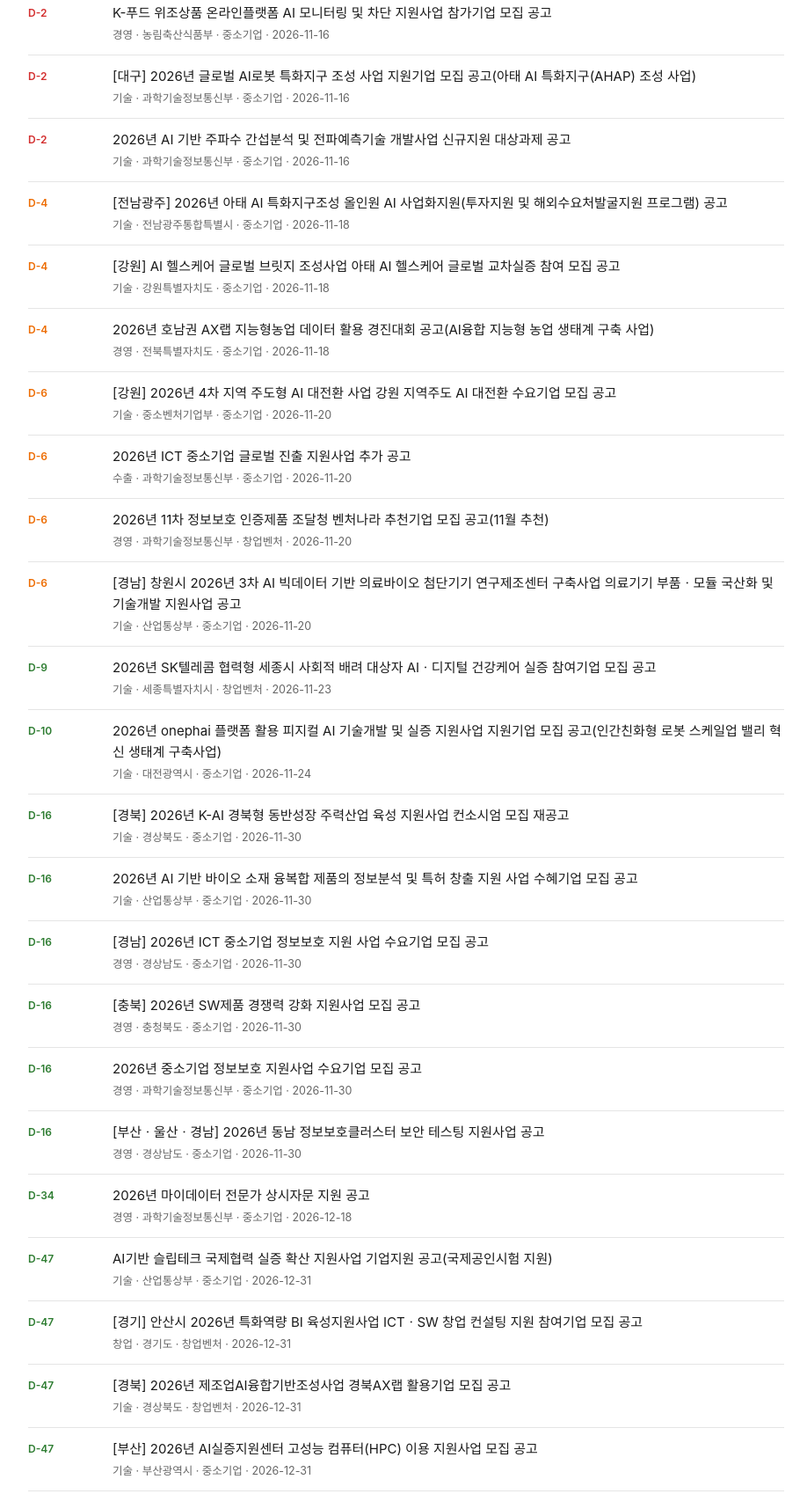
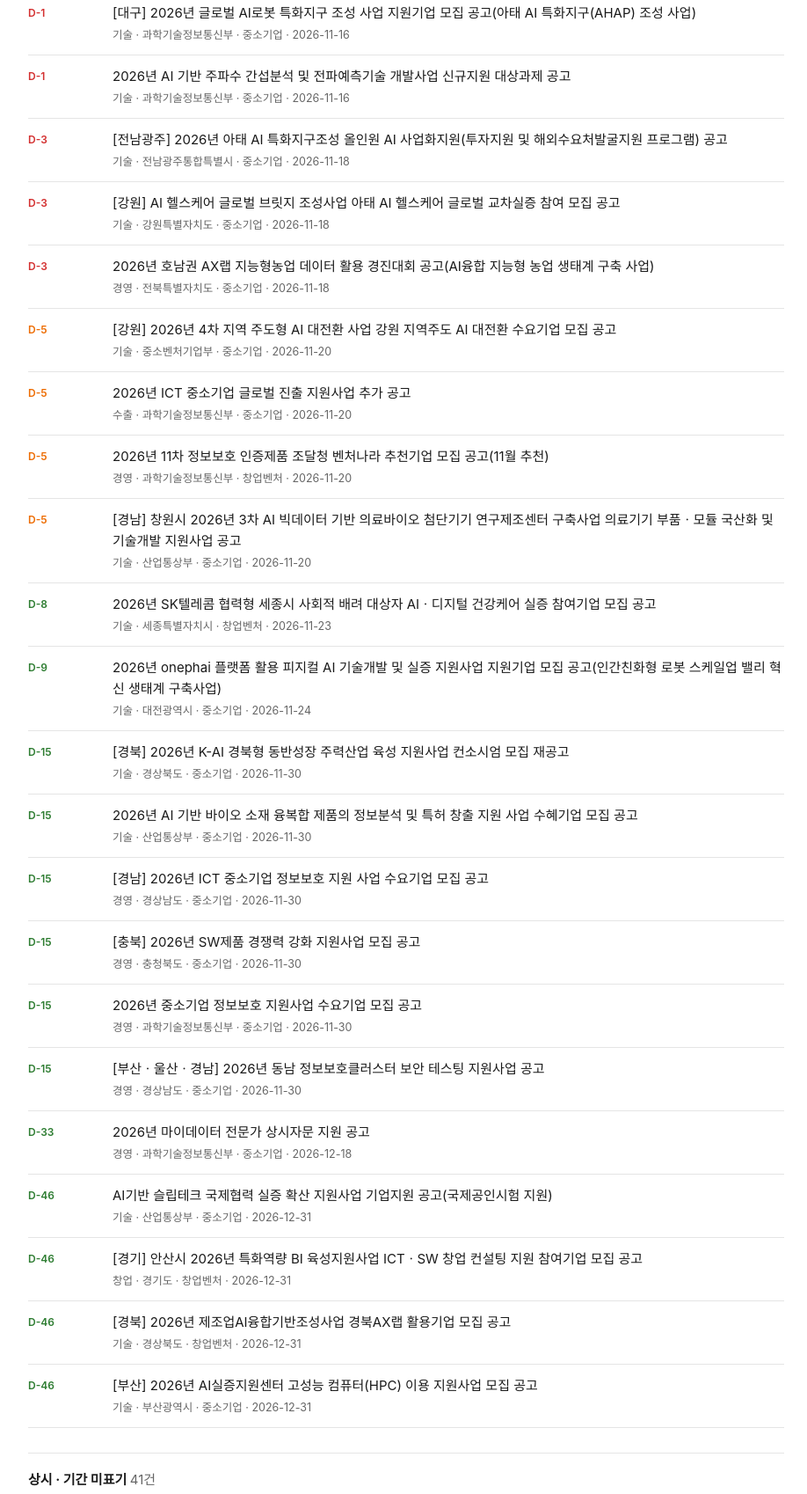
Before and after one commit to HasungKoo/gov-biz-digest, a plain HTML site: page docs/index.html in a window 1280 px wide. Shown: the part 475-2173 px from the top of the page at 88% size, without its empty margins (178-1096 px from the left). Drawn offline with Linux system fonts and the light colour scheme.

Commit message:
chore: 웹페이지 자동 갱신 2026-11-15 10:00

```diff
--- a/docs/index.html
+++ b/docs/index.html
@@ -56,7 +56,7 @@ footer code { font-size: 11.5px; }
 
   <h1>중소기업 IT·AI 지원사업 다이제스트</h1>
   <div class="sub">
-    2026-11-14 10:00 KST 기준 · 전체 1,324건 중 키워드 일치 67건
+    2026-11-15 10:00 KST 기준 · 전체 1,319건 중 키워드 일치 66건
   </div>
 
   <div class="controls">
@@ -67,185 +67,178 @@ footer code { font-size: 11.5px; }
     <label><input type="checkbox" id="showClosed"> 마감된 공고도 보기 (0건)</label>
   </div>
 
-  <h2>마감일이 있는 공고 <span class="cnt">26건</span></h2>
+  <h2>마감일이 있는 공고 <span class="cnt">25건</span></h2>
   <ul id="dated">
-      <li class="row" data-field="기술" data-closed="0">
+      <li class="row" data-field="수출" data-closed="0">
         <span class="badge b-today">오늘 마감</span>
-        <div class="body">
-          <a href="https://www.bizinfo.go.kr/sii/siia/selectSIIA200Detail.do?pblancId=PBLN_000000000127797" target="_blank" rel="noopener">[울산] 제조AI컴퓨팅센터 GPU 인프라 공개 시범 운영 참여기업 모집 공고(지역 주도형 AI 대전환 사업)</a>
-          <div class="meta">기술 · 중소벤처기업부 · 중소기업 · 2026-11-14</div>
-        </div>
-      </li>
-      <li class="row" data-field="수출" data-closed="0">
-        <span class="badge b-urgent">D-1</span>
         <div class="body">
           <a href="https://www.bizinfo.go.kr/sii/siia/selectSIIA200Detail.do?pblancId=PBLN_000000000127800" target="_blank" rel="noopener">[강원] AI 기반 맞춤형 수출전략 수립 지원사업 참가기업 3차 모집 공고(강원특별자치도ㆍKOTRA 연계)</a>
           <div class="meta">수출 · 강원특별자치도 · 중소기업 · 2026-11-15</div>
         </div>
       </li>
       <li class="row" data-field="기술" data-closed="0">
-        <span class="badge b-urgent">D-2</span>
+        <span class="badge b-urgent">D-1</span>
         <div class="body">
           <a href="https://www.bizinfo.go.kr/sii/siia/selectSIIA200Detail.do?pblancId=PBLN_000000000127759" target="_blank" rel="noopener">[충남] 2026년 AI 팩토리 사업 연계 지역 제조기업 디지털 전환 확산 지원사업 모집 재공고</a>
           <div class="meta">기술 · 충청남도 · 중소기업 · 2026-11-16</div>
         </div>
       </li>
       <li class="row" data-field="경영" data-closed="0">
-        <span class="badge b-urgent">D-2</span>
+        <span class="badge b-urgent">D-1</span>
         <div class="body">
           <a href="https://www.bizinfo.go.kr/sii/siia/selectSIIA200Detail.do?pblancId=PBLN_000000000127681" target="_blank" rel="noopener">K-푸드 위조상품 온라인플랫폼 AI 모니터링 및 차단 지원사업 참가기업 모집 공고</a>
           <div class="meta">경영 · 농림축산식품부 · 중소기업 · 2026-11-16</div>
         </div>
       </li>
       <li class="row" data-field="기술" data-closed="0">
-        <span class="badge b-urgent">D-2</span>
+        <span class="badge b-urgent">D-1</span>
         <div class="body">
           <a href="https://www.bizinfo.go.kr/sii/siia/selectSIIA200Detail.do?pblancId=PBLN_000000000127547" target="_blank" rel="noopener">[대구] 2026년 글로벌 AI로봇 특화지구 조성 사업 지원기업 모집 공고(아태 AI 특화지구(AHAP) 조성 사업)</a>
           <div class="meta">기술 · 과학기술정보통신부 · 중소기업 · 2026-11-16</div>
         </div>
       </li>
       <li class="row" data-field="기술" data-closed="0">
-        <span class="badge b-urgent">D-2</span>
+        <span class="badge b-urgent">D-1</span>
         <div class="body">
           <a href="https://www.bizinfo.go.kr/sii/siia/selectSIIA200Detail.do?pblancId=PBLN_000000000127270" target="_blank" rel="noopener">2026년 AI 기반 주파수 간섭분석 및 전파예측기술 개발사업 신규지원 대상과제 공고</a>
           <div class="meta">기술 · 과학기술정보통신부 · 중소기업 · 2026-11-16</div>
         </div>
       </li>
       <li class="row" data-field="기술" data-closed="0">
-        <span class="badge b-soon">D-4</span>
+        <span class="badge b-urgent">D-3</span>
         <div class="body">
           <a href="https://www.bizinfo.go.kr/sii/siia/selectSIIA200Detail.do?pblancId=PBLN_000000000127909" target="_blank" rel="noopener">[전남광주] 2026년 아태 AI 특화지구조성 올인원 AI 사업화지원(투자지원 및 해외수요처발굴지원 프로그램) 공고</a>
           <div class="meta">기술 · 전남광주통합특별시 · 중소기업 · 2026-11-18</div>
         </div>
       </li>
       <li class="row" data-field="기술" data-closed="0">
-        <span class="badge b-soon">D-4</span>
+        <span class="badge b-urgent">D-3</span>
         <div class="body">
           <a href="https://www.bizinfo.go.kr/sii/siia/selectSIIA200Detail.do?pblancId=PBLN_000000000127721" target="_blank" rel="noopener">[강원] AI 헬스케어 글로벌 브릿지 조성사업 아태 AI 헬스케어 글로벌 교차실증 참여 모집 공고</a>
           <div class="meta">기술 · 강원특별자치도 · 중소기업 · 2026-11-18</div>
         </div>
       </li>
       <li class="row" data-field="경영" data-closed="0">
-        <span class="badge b-soon">D-4</span>
+        <span class="badge b-urgent">D-3</span>
         <div class="body">
           <a href="https://www.bizinfo.go.kr/sii/siia/selectSIIA200Detail.do?pblancId=PBLN_000000000127372" target="_blank" rel="noopener">2026년 호남권 AX랩 지능형농업 데이터 활용 경진대회 공고(AI융합 지능형 농업 생태계 구축 사업)</a>
           <div class="meta">경영 · 전북특별자치도 · 중소기업 · 2026-11-18</div>
         </div>
       </li>
       <li class="row" data-field="기술" data-closed="0">
-        <span class="badge b-soon">D-6</span>
+        <span class="badge b-soon">D-5</span>
         <div class="body">
           <a href="https://www.bizinfo.go.kr/sii/siia/selectSIIA200Detail.do?pblancId=PBLN_000000000127876" target="_blank" rel="noopener">[강원] 2026년 4차 지역 주도형 AI 대전환 사업 강원 지역주도 AI 대전환 수요기업 모집 공고</a>
           <div class="meta">기술 · 중소벤처기업부 · 중소기업 · 2026-11-20</div>
         </div>
       </li>
       <li class="row" data-field="수출" data-closed="0">
-        <span class="badge b-soon">D-6</span>
+        <span class="badge b-soon">D-5</span>
         <div class="body">
           <a href="https://www.bizinfo.go.kr/sii/siia/selectSIIA200Detail.do?pblancId=PBLN_000000000127785" target="_blank" rel="noopener">2026년 ICT 중소기업 글로벌 진출 지원사업 추가 공고</a>
           <div class="meta">수출 · 과학기술정보통신부 · 중소기업 · 2026-11-20</div>
         </div>
       </li>
       <li class="row" data-field="경영" data-closed="0">
-        <span class="badge b-soon">D-6</span>
+        <span class="badge b-soon">D-5</span>
         <div class="body">
           <a href="https://www.bizinfo.go.kr/sii/siia/selectSIIA200Detail.do?pblancId=PBLN_000000000127626" target="_blank" rel="noopener">2026년 11차 정보보호 인증제품 조달청 벤처나라 추천기업 모집 공고(11월 추천)</a>
           <div class="meta">경영 · 과학기술정보통신부 · 창업벤처 · 2026-11-20</div>
         </div>
       </li>
       <li class="row" data-field="기술" data-closed="0">
-        <span class="badge b-soon">D-6</span>
+        <span class="badge b-soon">D-5</span>
         <div class="body">
           <a href="https://www.bizinfo.go.kr/sii/siia/selectSIIA200Detail.do?pblancId=PBLN_000000000127446" target="_blank" rel="noopener">[경남] 창원시 2026년 3차 AI 빅데이터 기반 의료바이오 첨단기기 연구제조센터 구축사업 의료기기 부품ㆍ모듈 국산화 및 기술개발 지원사업 공고</a>
           <div class="meta">기술 · 산업통상부 · 중소기업 · 2026-11-20</div>
         </div>
       </li>
       <li class="row" data-field="기술" data-closed="0">
-        <span class="badge b-later">D-9</span>
+        <span class="badge b-later">D-8</span>
         <div class="body">
           <a href="https://www.bizinfo.go.kr/sii/siia/selectSIIA200Detail.do?pblancId=PBLN_000000000127652" target="_blank" rel="noopener">2026년 SK텔레콤 협력형 세종시 사회적 배려 대상자 AIㆍ디지털 건강케어 실증 참여기업 모집 공고</a>
           <div class="meta">기술 · 세종특별자치시 · 창업벤처 · 2026-11-23</div>
         </div>
       </li>
       <li class="row" data-field="기술" data-closed="0">
-        <span class="badge b-later">D-10</span>
+        <span class="badge b-later">D-9</span>
         <div class="body">
           <a href="https://www.bizinfo.go.kr/sii/siia/selectSIIA200Detail.do?pblancId=PBLN_000000000127731" target="_blank" rel="noopener">2026년 onephai 플랫폼 활용 피지컬 AI 기술개발 및 실증 지원사업 지원기업 모집 공고(인간친화형 로봇 스케일업 밸리 혁신 생태계 구축사업)</a>
           <div class="meta">기술 · 대전광역시 · 중소기업 · 2026-11-24</div>
         </div>
       </li>
       <li class="row" data-field="기술" data-closed="0">
-        <span class="badge b-later">D-16</span>
+        <span class="badge b-later">D-15</span>
         <div class="body">
           <a href="https://www.bizinfo.go.kr/sii/siia/selectSIIA200Detail.do?pblancId=PBLN_000000000127807" target="_blank" rel="noopener">[경북] 2026년 K-AI 경북형 동반성장 주력산업 육성 지원사업 컨소시엄 모집 재공고</a>
           <div class="meta">기술 · 경상북도 · 중소기업 · 2026-11-30</div>
         </div>
       </li>
       <li class="row" data-field="기술" data-closed="0">
-        <span class="badge b-later">D-16</span>
+        <span class="badge b-later">D-15</span>
         <div class="body">
           <a href="https://www.bizinfo.go.kr/sii/siia/selectSIIA200Detail.do?pblancId=PBLN_000000000126833" target="_blank" rel="noopener">2026년 AI 기반 바이오 소재 융복합 제품의 정보분석 및 특허 창출 지원 사업 수혜기업 모집 공고</a>
           <div class="meta">기술 · 산업통상부 · 중소기업 · 2026-11-30</div>
         </div>
       </li>
       <li class="row" data-field="경영" data-closed="0">
-        <span class="badge b-later">D-16</span>
+        <span class="badge b-later">D-15</span>
         <div class="body">
           <a href="https://www.bizinfo.go.kr/sii/siia/selectSIIA200Detail.do?pblancId=PBLN_000000000126426" target="_blank" rel="noopener">[경남] 2026년 ICT 중소기업 정보보호 지원 사업 수요기업 모집 공고</a>
           <div class="meta">경영 · 경상남도 · 중소기업 · 2026-11-30</div>
         </div>
       </li>
       <li class="row" data-field="경영" data-closed="0">
-        <span class="badge b-later">D-16</span>
+        <span class="badge b-later">D-15</span>
         <div class="body">
           <a href="https://www.bizinfo.go.kr/sii/siia/selectSIIA200Detail.do?pblancId=PBLN_000000000124214" target="_blank" rel="noopener">[충북] 2026년 SW제품 경쟁력 강화 지원사업 모집 공고</a>
           <div class="meta">경영 · 충청북도 · 중소기업 · 2026-11-30</div>
         </div>
       </li>
       <li class="row" data-field="경영" data-closed="0">
-        <span class="badge b-later">D-16</span>
+        <span class="badge b-later">D-15</span>
         <div class="body">
           <a href="https://www.bizinfo.go.kr/sii/siia/selectSIIA200Detail.do?pblancId=PBLN_000000000123800" target="_blank" rel="noopener">2026년 중소기업 정보보호 지원사업 수요기업 모집 공고</a>
           <div class="meta">경영 · 과학기술정보통신부 · 중소기업 · 2026-11-30</div>
         </div>
       </li>
       <li class="row" data-field="경영" data-closed="0">
-        <span class="badge b-later">D-16</span>
+        <span class="badge b-later">D-15</span>
         <div class="body">
           <a href="https://www.bizinfo.go.kr/sii/siia/selectSIIA200Detail.do?pblancId=PBLN_000000000123587" target="_blank" rel="noopener">[부산ㆍ울산ㆍ경남] 2026년 동남 정보보호클러스터 보안 테스팅 지원사업 공고</a>
           <div class="meta">경영 · 경상남도 · 중소기업 · 2026-11-30</div>
         </div>
       </li>
       <li class="row" data-field="경영" data-closed="0">
-        <span class="badge b-later">D-34</span>
+        <span class="badge b-later">D-33</span>
         <div class="body">
           <a href="https://www.bizinfo.go.kr/sii/siia/selectSIIA200Detail.do?pblancId=PBLN_000000000123973" target="_blank" rel="noopener">2026년 마이데이터 전문가 상시자문 지원 공고</a>
           <div class="meta">경영 · 과학기술정보통신부 · 중소기업 · 2026-12-18</div>
         </div>
       </li>
       <li class="row" data-field="기술" data-closed="0">
-        <span class="badge b-later">D-47</span>
+        <span class="badge b-later">D-46</span>
         <div class="body">
           <a href="https://www.bizinfo.go.kr/sii/siia/selectSIIA200Detail.do?pblancId=PBLN_000000000126910" target="_blank" rel="noopener">AI기반 슬립테크 국제협력 실증 확산 지원사업 기업지원 공고(국제공인시험 지원)</a>
           <div class="meta">기술 · 산업통상부 · 중소기업 · 2026-12-31</div>
         </div>
       </li>
       <li class="row" data-field="창업" data-closed="0">
-        <span class="badge b-later">D-47</span>
+        <span class="badge b-later">D-46</span>
         <div class="body">
           <a href="https://www.bizinfo.go.kr/sii/siia/selectSIIA200Detail.do?pblancId=PBLN_000000000123753" target="_blank" rel="noopener">[경기] 안산시 2026년 특화역량 BI 육성지원사업 ICTㆍSW 창업 컨설팅 지원 참여기업 모집 공고</a>
           <div class="meta">창업 · 경기도 · 창업벤처 · 2026-12-31</div>
         </div>
       </li>
       <li class="row" data-field="기술" data-closed="0">
-        <span class="badge b-later">D-47</span>
+        <span class="badge b-later">D-46</span>
         <div class="body">
           <a href="https://www.bizinfo.go.kr/sii/siia/selectSIIA200Detail.do?pblancId=PBLN_000000000122863" target="_blank" rel="noopener">[경북] 2026년 제조업AI융합기반조성사업 경북AX랩 활용기업 모집 공고</a>
           <div class="meta">기술 · 경상북도 · 창업벤처 · 2026-12-31</div>
         </div>
       </li>
       <li class="row" data-field="기술" data-closed="0">
-        <span class="badge b-later">D-47</span>
+        <span class="badge b-later">D-46</span>
         <div class="body">
           <a href="https://www.bizinfo.go.kr/sii/siia/selectSIIA200Detail.do?pblancId=PBLN_000000000119235" target="_blank" rel="noopener">[부산] 2026년 AI실증지원센터 고성능 컴퓨터(HPC) 이용 지원사업 모집 공고</a>
           <div class="meta">기술 · 부산광역시 · 중소기업 · 2026-12-31</div>
@@ -548,7 +541,7 @@ footer code { font-size: 11.5px; }
     출처: 기업마당(bizinfo) · 데이터는 기업마당 지원사업정보 API에서 받았습니다.<br>
     신청 자격과 마감 시각은 반드시 공고 원문에서 확인하세요.<br>
     키워드: AI, 인공지능, ICT, SW, 소프트웨어, 데이터, 클라우드, 디지털전환, DX, 정보보호<br>
-    <code>snapshot 20261114T100048+0900</code>
+    <code>snapshot 20261115T100041+0900</code>
   </footer>
 
 </div>
```
